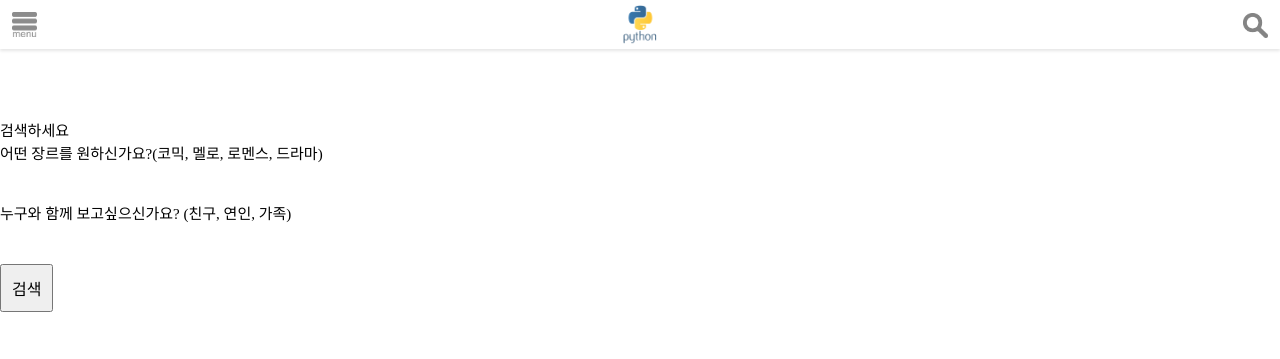
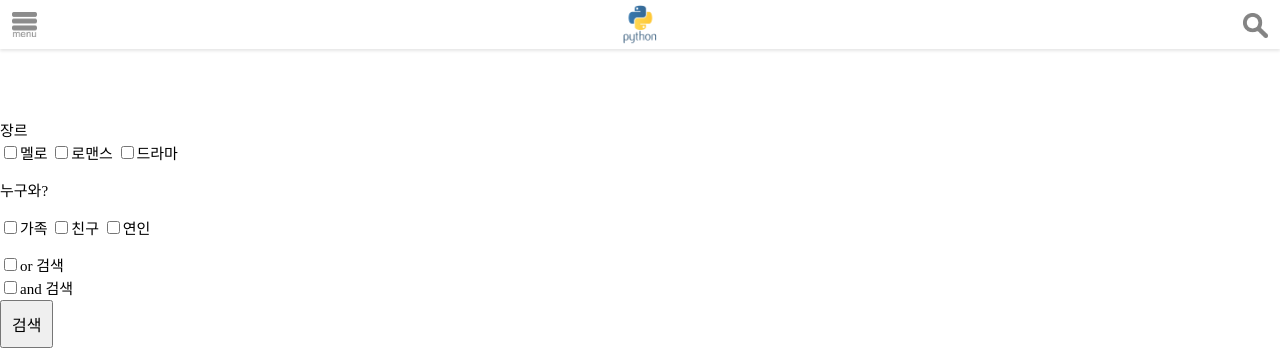
Before and after one commit to happysmileboy/tapas, a Django app: page /yeonsonam/ in a window 1280 px wide. Shown: the top 359 px of the page. Run offline with Django 3.2, Linux system fonts and the light colour scheme; data comes from the database, SQL or seed files in the repository; some libraries are stand-ins or nearby versions.

Commit message:
change reco

```diff
--- a/yeonsonam/templates/yeonsonam/drama_list.html
+++ b/yeonsonam/templates/yeonsonam/drama_list.html
@@ -20,10 +20,29 @@
 
 <div class="tag_list_box">
 </div>
-검색하세요
+
 <form action="" method="get">
-  어떤 장르를 원하신가요?(코믹, 멜로, 로멘스, 드라마)<input type="text" name="genre" value="{{ genre }}">
-  누구와 함께 보고싶으신가요? (친구, 연인, 가족) <input type="text" name="who" value="{{ who }}">
+
+장르</br>
+   <input type="checkbox" name="genre" value="멜로">멜로
+   <input type="checkbox" name="genre" value="로멘스">로맨스
+   <input type="checkbox" name="genre" value="드라마">드라마</br>
+
+
+<p>누구와?</p>
+   <input type="checkbox" name="who" value="가족">가족
+   <input type="checkbox" name="who" value="친구">친구
+   <input type="checkbox" name="who" value="연인">연인<br>
+
+
+<p></p>
+   <input type="checkbox" name="search_or" value="False">or 검색<br>
+   <input type="checkbox" name="search_or" value="True">and 검색<br>
+
+
+
+
+
   <input type="submit" value="검색">
 </form>
 
@@ -32,7 +51,7 @@
    {% for drama_list in drama_list %}
    <div class="drama_card" >
       <a href="{% url 'yeonsonam:drama_detail' drama_list.pk %}" onclick="myfunction('{% url 'yeonsonam:drama_detail' drama_list.pk %}')" class="drama_detail_view">
-         <img src="{{ drama_list.field5 }}">
+         <img src="{{ drama_list.field5}}">
       </a>
    </div>
    {% endfor%}
--- a/yeonsonam/views.py
+++ b/yeonsonam/views.py
@@ -1,5 +1,5 @@
 from django.shortcuts import render
-
+from django.db.models import Q
 # Create your views here.
 from django.shortcuts import (
     render,
@@ -20,10 +20,16 @@
     drama_list = Drama222.objects.all()
     genre = request.GET.get('genre', '')
     who = request.GET.get('who', '')
-    if genre:
-        drama_list = drama_list.filter(field18__icontains=genre)
-    if who:
-        drama_list = drama_list.filter(field19__icontains=who)
+    search_or = request.GET.get('search_or', '')
+
+    if search_or == 'True' :
+        drama_list = drama_list.filter(Q(field18__icontains=genre) & Q(field19__icontains=who))
+
+    if search_or == 'False':
+        drama_list = drama_list.filter(Q(field18__icontains=genre) | Q(field19__icontains=who))
+
+    print(search_or)
+
 
     ctx = {
         'drama_list': drama_list,
```
